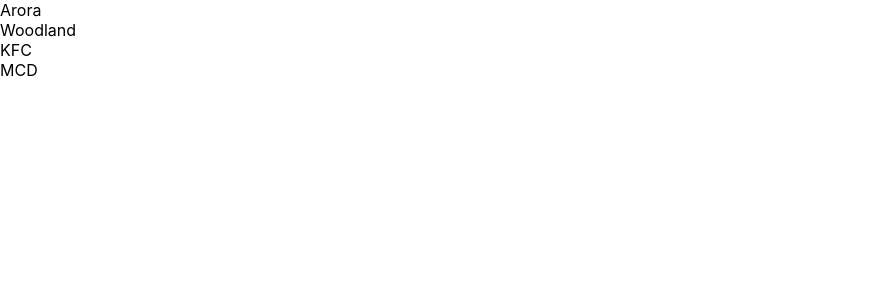
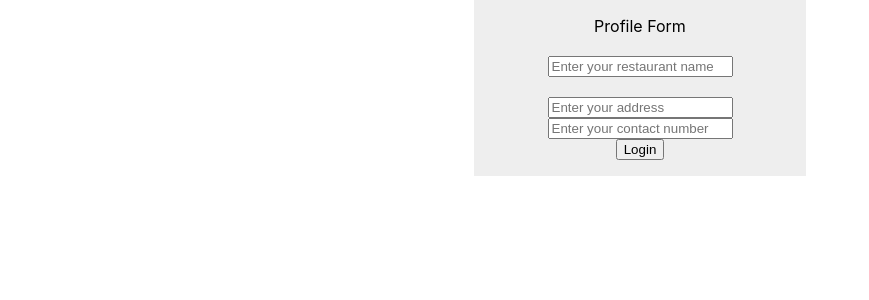
Before and after one commit to Dannybrown2710/zomato_tomato, a React (Create React App) app: page / in a window 1280 px wide. Shown: the top 300 px of the page, without its empty margins (0-869 px from the left). Built offline with nearby package versions, Linux system fonts and the light colour scheme.

Commit message:
Pushed dummy compoennts

```diff
--- a/package.json
+++ b/package.json
@@ -3,11 +3,16 @@
   "version": "0.1.0",
   "private": true,
   "dependencies": {
+    "@emotion/react": "^11.8.2",
+    "@emotion/styled": "^11.8.1",
+    "@mui/material": "^5.5.1",
     "@testing-library/jest-dom": "^5.16.2",
     "@testing-library/react": "^12.1.4",
     "@testing-library/user-event": "^13.5.0",
+    "axios": "^0.26.1",
     "react": "^17.0.2",
     "react-dom": "^17.0.2",
+    "react-router-dom": "^6.2.2",
     "react-scripts": "5.0.0",
     "web-vitals": "^2.1.4"
   },
--- a/src/App.js
+++ b/src/App.js
@@ -1,8 +1,9 @@
 import Restaurant from './components/Customer/Restaurant';
 import Login from './components/Login'
+import Profile from './components/Owner/Profile';
 function App(props){
   return (<>
-    <Restaurant/>
+    <Profile/>
   </>
   )
 }
--- a/src/components/Customer/Restaurant.js
+++ b/src/components/Customer/Restaurant.js
@@ -1,4 +1,6 @@
+import { Button } from "@mui/material";
 import { useState } from "react";
+import RestaurantCard from "../common/RestaurantCard"
 
 function Restaurant(props) {
   const [restaurants, setRestaurants] = useState([
@@ -10,7 +12,7 @@ function Restaurant(props) {
   return (
     <div>
       {restaurants.map((restaurant) => (
-        <div>{restaurant}</div>
+        <RestaurantCard restaurantData = {restaurant}/>
       ))}
     </div>
   );
--- a/src/components/Owner/Profile.js
+++ b/src/components/Owner/Profile.js
@@ -0,0 +1,40 @@
+import { useState } from "react";
+
+function Profile(props) {
+  const [name, setName] = useState("");
+  const [address, setAddress] = useState("");
+  const [phone, setPhone] = useState("");
+  const submitLogin = (e) => {
+    e.preventDefault();
+    console.log(name, address);
+  };
+  return (
+    <>
+      <form className="form">
+        <label>Profile Form</label> <br />
+        <input
+          type="text"
+          placeholder="Enter your restaurant name"
+          onChange={(e) => setName(e.target.value)}
+          value={name}
+        />{" "}
+        <br />
+        <input
+          type="text"
+          placeholder="Enter your address"
+          value={address}
+          onChange={(e) => setAddress(e.target.value)}
+        />
+        <input
+          type="text"
+          placeholder="Enter your contact number"
+          value={phone}
+          onChange={(e) => setPhone(e.target.value)}
+        />
+        <button onClick={submitLogin}>Login</button>
+      </form>
+    </>
+  );
+}
+
+export default Profile;
--- /dev/null
+++ b/src/components/common/RestaurantCard.js
@@ -0,0 +1,36 @@
+import { Button, CardActions, CardContent, CardMedia, Typography } from "@mui/material";
+import React from "react";
+const RestaurantCard = (props) => {
+  return (
+    <React.Fragment>
+      <div className="restaurant-card">
+      <CardContent>
+      <CardMedia
+        component="img"
+        height="194"
+        image="https://media-cldnry.s-nbcnews.com/image/upload/newscms/2019_21/2870431/190524-classic-american-cheeseburger-ew-207p.jpg"
+        alt="Paella dish"
+      />
+        <Typography sx={{ fontSize: 14 }} color="text.secondary" gutterBottom>
+          {props.restaurantData}
+        </Typography>
+        {/* <Typography variant="h5" component="div">
+          Demo Card
+        </Typography>
+        <Typography sx={{ mb: 1.5 }} color="text.secondary">
+          adjective
+        </Typography>
+        <Typography variant="body2">
+          well meaning and kindly.
+          <br />
+          {'"a benevolent smile"'}
+        </Typography> */}
+      </CardContent>
+      <CardActions>
+        <Button size="small">Learn More</Button>
+      </CardActions>
+      </div>
+    </React.Fragment>
+  );
+};
+export default RestaurantCard;
```
Also changed, not shown: src/components/common/FoodItem.js (added, +31 -0 lines), public/tomato.jpeg (added), 1 other file (tests, documents, lock files or other folders).
